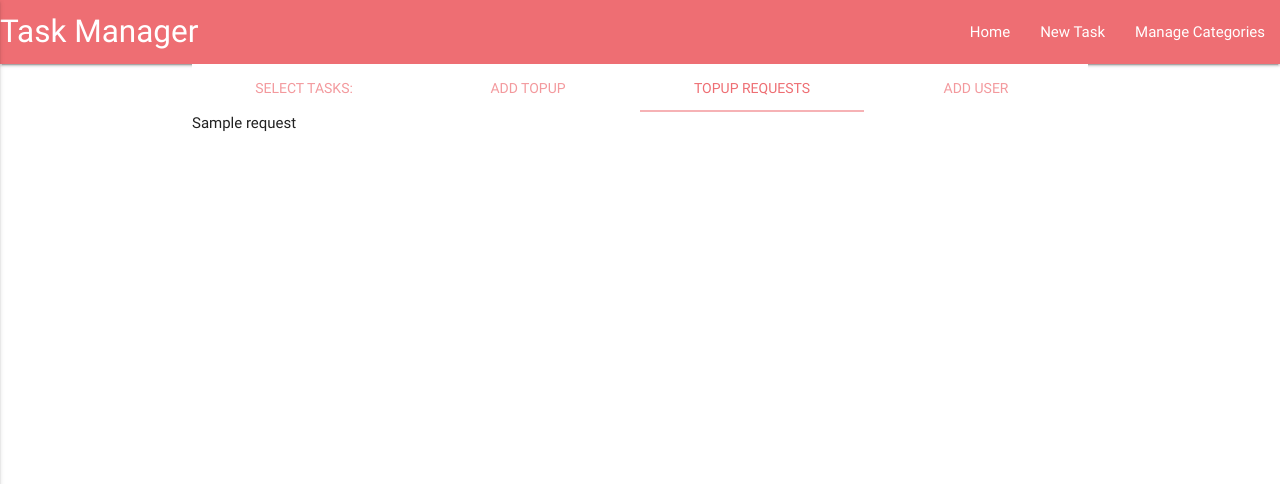
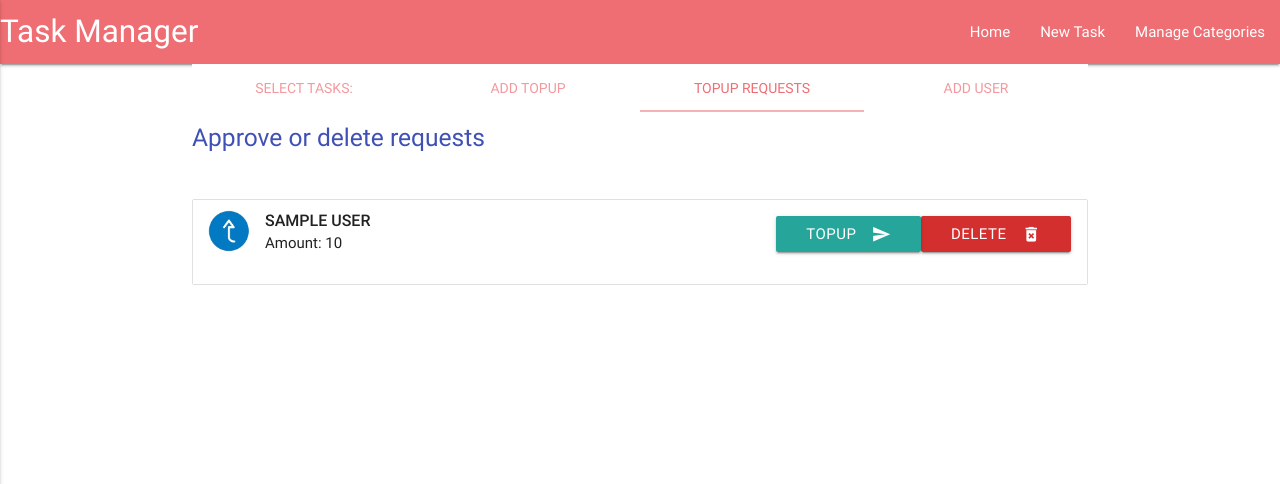
Before and after one commit to irfanrizvidev/printer, a Flask app: page /admin/dashboard in a window 1280 px wide, after a click on "TOPUP REQUESTS". Shown: the top 484 px of the page. Run offline with Flask 2, Linux system fonts and the light colour scheme; the visitor is signed in with stand-in values (Sample User, id 1); one stand-in notice (Sample message) is shown; a database or web service that is not in the repository returns one stand-in record (values such as "Sample title"); some libraries are stand-ins or nearby versions.

Commit message:
admin dashboard request approval, edit user, delete user, resident request working

```diff
--- a/app.py
+++ b/app.py
@@ -1,5 +1,6 @@
 import os
 import json
+from datetime import date
 from flask import Flask, flash, render_template, redirect, request, url_for, session
 from flask_pymongo import PyMongo
 from bson.objectid import ObjectId
@@ -80,11 +81,23 @@ def topup():
             data["topup"]= topup
             with open('topup.json', 'w') as json_file:
                 json.dump(data, json_file)
-            flash('Topup in Queue.')
-            return redirect(url_for('admin', _anchor='test2'))
+            if "requestTopup" in request.form:
+                requests = mongo.db.requests
+                requests.update_one({'user' : user}, {"$set": { 'complete': True }})
+                flash('Topup in Queue..')
+                return redirect(url_for('admin', _anchor='test3'))
+            else:
+                requests = mongo.db.requests
+                requests.insert({'user' : user, 'date' : str(date.today().strftime('%d-%m-%Y')), 'amount': topup, 'complete': True})
+                flash('Topup in Queue.')
+                return redirect(url_for('admin', _anchor='test2'))
         else:
-            flash('Another topup in Queue already.')
-            return redirect(url_for('admin', _anchor='test2'))
+            if "requestTopup" in request.form:
+                flash('Another topup in Queue already..')
+                return redirect(url_for('admin', _anchor='test3'))
+            else:
+                flash('Another topup in Queue already.')
+                return redirect(url_for('admin', _anchor='test2'))
 
     return redirect(url_for("index"))
 
@@ -135,7 +148,22 @@ def register():
             return redirect(url_for('admin', _anchor='test4'))
         elif "edit" in request.form:
             if(request.form['edit'] == 'edit'):
-                return request.form['edit']
+                if(request.form.get('adminorresident')):
+                    adminorresident = True
+                else:
+                    adminorresident = False
+
+                if request.form['password'] and request.form['password'] != "" and request.form['password'] is not None:
+                    # generates bytes instead of a string
+                    hashpass = bcrypt.hashpw(request.form['password'].encode('utf-8'), bcrypt.gensalt())
+                    # converting password to string to match when loggin in
+                    hashpass = str(hashpass.decode('utf-8'))
+                    users.update_one({'username' : request.form['username']}, {"$set": { 'password' : hashpass, 'admin': adminorresident }})
+                    flash('User Details Updated.')
+                    return redirect(url_for('admin', _anchor='test2'))
+                users.update_one({'username' : request.form['username']}, {"$set": { 'admin': adminorresident }})
+                flash('User Details Updated.')
+                return redirect(url_for('admin', _anchor='test2'))
 
         flash('User Already Exists.')
         return redirect(url_for('admin', _anchor='test4'))
@@ -146,7 +174,27 @@ def register():
 @app.route('/user/dashboard')
 def resident():
     if 'username' in session and session['user_type'] == False:
-        return render_template('resident.html')
+        return render_template('resident.html', history=mongo.db.requests.find({ "user": session['username'], 'complete': True },
+                {'complete':0, '_id':0}), activerequest=mongo.db.requests.find_one({"user": session['username'], 'complete': False},
+                {'_id':0, 'complete':0}))
+
+    return redirect(url_for("index"))
+
+
+@app.route('/resident/topup', methods=['POST'])
+def residentTopUp():
+    if 'username' in session and session['user_type'] == False:
+        topup = request.form['amount']
+        requests = mongo.db.requests
+        existing_req = requests.find_one({'user' : session['username']})
+
+        if existing_req is None:
+            requests.insert({'user' : session['username'], 'date' : str(date.today().strftime('%d-%m-%Y')), 'amount': topup, 'complete': False})
+            flash('Topup request Created!')
+            return redirect(url_for('resident', _anchor='test2'))
+
+        flash('Avtive request Pending Approval.')
+        return redirect(url_for('resident', _anchor='test2'))
 
     return redirect(url_for("index"))
 
--- a/templates/admin.html
+++ b/templates/admin.html
@@ -22,6 +22,9 @@
                 <div class="section"></div>
                 <h5 class="card-panel red lighten-1 white-text">{{ message }}</h5>
             {% elif message == 'User Delete Successfuly.' %}
+                <div class="section"></div>
+                <h5 class="card-panel red lighten-1 white-text">{{ message }}</h5>
+            {% elif message == 'User Details Updated.' %}
                 <div class="section"></div>
                 <h5 class="card-panel red lighten-1 white-text">{{ message }}</h5>
             {% else %}
@@ -57,19 +60,25 @@
                         <input type="number" min="1" max="9" name="topup" value="3">
                     </td>
                     <td>
-                        <input type="submit" name="submittopup" id="submittopup">
+                        <button class="btn waves-effect waves-light" type="submit" name="submittopup" id="submittopup">TOPUP
+                            <i class="material-icons right">send</i>
+                        </button>
             </form>
                     </td>
                     <td>
                         <form action="/deleteuser" method="post">
                             <input type="hidden" value="{{ user.username }}" name="userdelete">
-                            <input type="submit" value="Delete" name="deleteuser" id="deleteuser" onclick="return confirm('Do you really want to Delete the user permanently?');">
+                            <button class="btn waves-effect red darken-2" type="submit" value="Delete" name="deleteuser" id="deleteuser" onclick="return confirm('Do you really want to Delete the user permanently?');">Delete
+                                <i class="small material-icons right">delete_forever</i>
+                            </button>
                         </form>
                     </td>
                     <td>
                         <form action="/edituser" method="post">
                             <input type="hidden" value="{{ user.username }}" name="useredit">
-                            <input type="submit" class="editsubmit" value="Edit" name="edituser" id="edituser" onclick="editUser();">
+                            <button class="btn waves-effect blue darken-2 editsubmit" type="submit"  name="edituser" id="edituser" onclick="editUser();">EDIT
+                                <i class="material-icons right">edit</i>
+                            </button>
                         </form>
                     </td>
 
@@ -85,9 +94,52 @@
 
 
     <div id="test3" class="col s12">
+    {% with messages = get_flashed_messages() %}
+	  {% if messages %}
+	    {% for message in messages %}
+            {% if message == 'Topup in Queue..' %}
+                <div class="section"></div>
+                <h5 class="card-panel green lighten-1 white-text">{{ message }}</h5>
+            {% elif message == 'Another topup in Queue already..' %}
+                <div class="section"></div>
+                <h5 class="card-panel red lighten-1 white-text">{{ message }}</h5>
+            {% else %}
+                <h5 class="indigo-text">Approve or delete requests</h5>
+                <div class="section"></div>
+            {% endif %}
+		{% endfor %}
+      {% else %}
+            <h5 class="indigo-text">Add Topup or Edit User</h5>
+            <div class="section"></div>
+	  {% endif %}
+	{% endwith %}
+        <ul class="collection">
     {% for req in requests %}
-        {{ req }}
+
+            <li class="collection-item avatar">
+                <img src="/static/images/topup.jpg" alt="" class="circle">
+                <span class="title"><strong>{{ req.user|upper }}</strong></span>
+                <p> Amount: {{ req.amount }}
+                </p>
+                <div class="secondary-content">
+                    <form class="right">
+                        <input type="hidden" value="{{ req.user }}">
+                        <button class="btn waves-effect red darken-2" type="submit">Delete
+                            <i class="small material-icons right">delete_forever</i>
+                        </button>
+                    </form>
+                    <form action="/topup" class="right" method="post">
+                        <input type="hidden" value="{{ req.user }}" name="usertopup">
+                        <input type="hidden" value="{{ req.amount }}" name="topup">
+                        <input type="hidden" value="requestTopup" name="requestTopup">
+                        <button class="btn waves-effect waves-light" type="submit">TOPUP
+                            <i class="material-icons right">send</i>
+                        </button>
+                    </form>
+                </div>
+            </li>
     {% endfor %}
+        </ul>
 
     </div>
 
@@ -107,12 +159,12 @@
                 <div class="section"></div>
                 <h5 class="card-panel red lighten-1 white-text">{{ message }}</h5>
             {% else %}
-                <h5 class="indigo-text">Enter Username and Password for new User</h5>
+                <h5 class="indigo-text">Enter details for User</h5>
                 <div class="section"></div>
             {% endif %}
 		{% endfor %}
       {% else %}
-            <h5 class="indigo-text">Enter Username and Password for new User</h5>
+            <h5 class="indigo-text">Enter details for User</h5>
             <div class="section"></div>
 	  {% endif %}
 	{% endwith %}
```
Also changed, not shown: templates/resident.html (+43 -10 lines), static/images/topup.jpg (added).
